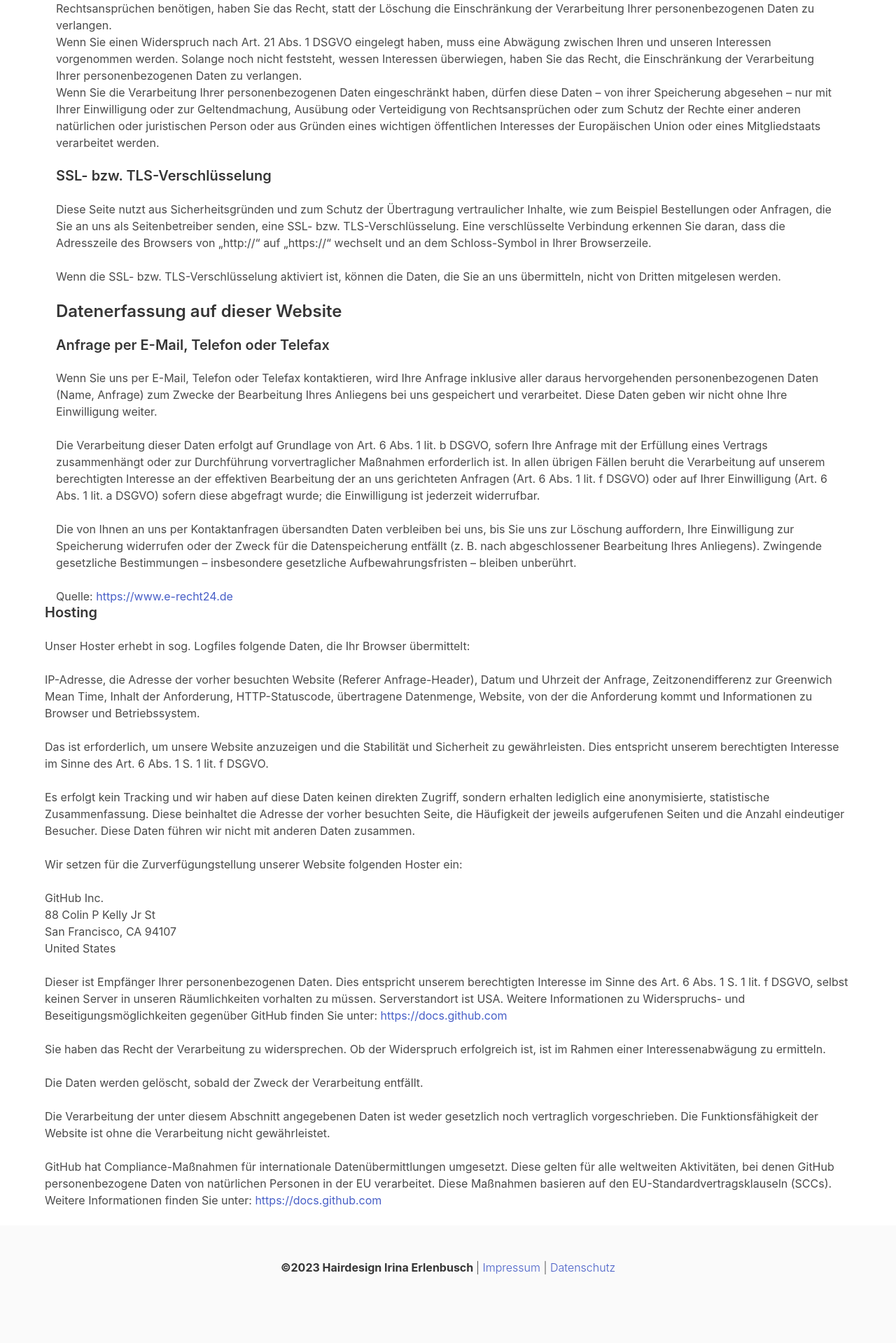
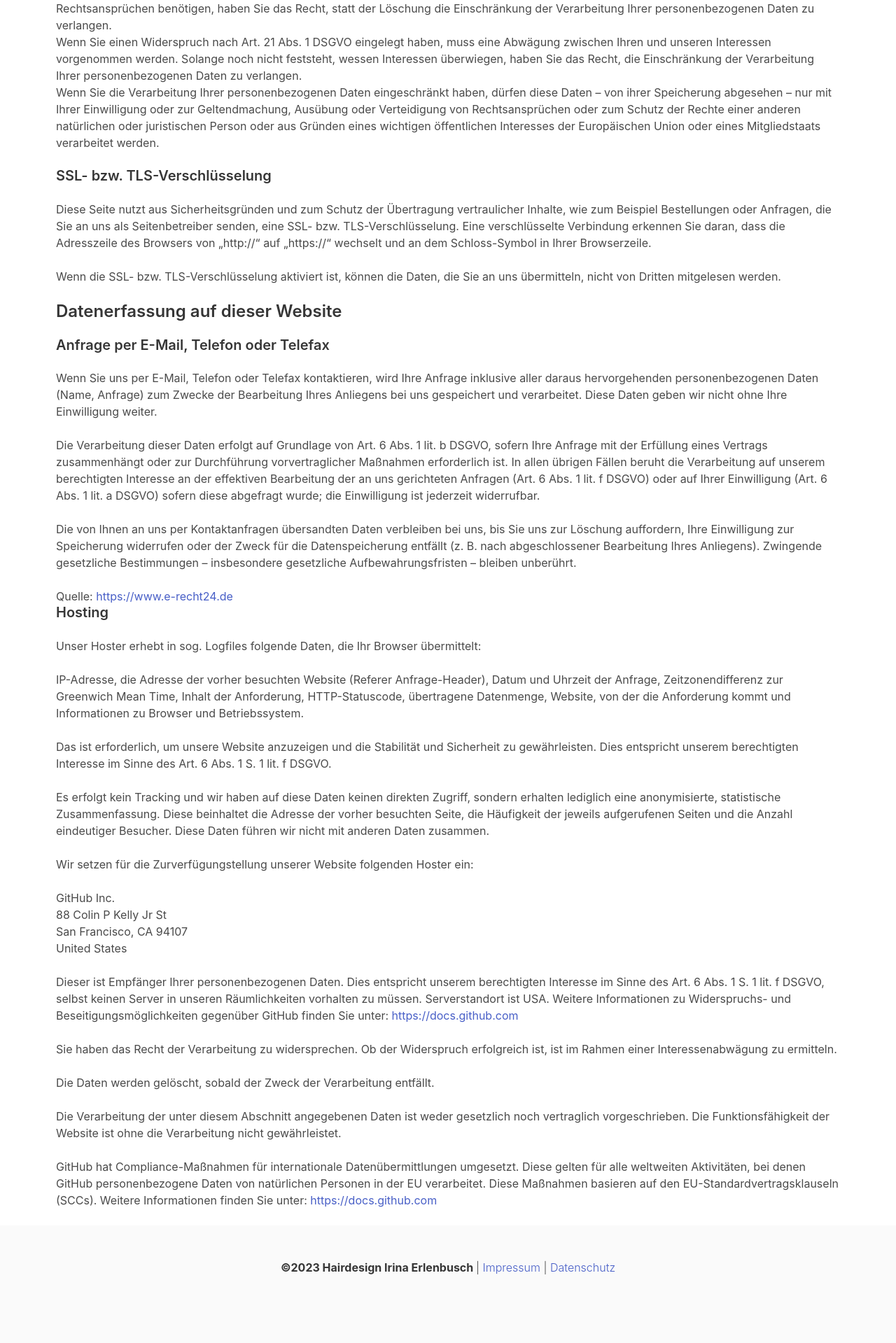
Before and after one commit to Anigerra/hairdesign-web, a Jekyll site: the page built from datenschutz.md, in a window 1280 px wide. Shown: the part 2344-4263 px from the top of the page at 70% size. Built offline with Jekyll 4.4.1, drawn with Linux system fonts in a browser that asks for light colours; nearby versions of some CDN libraries.

Commit message:
padd Hosting

```diff
--- a/datenschutz.md
+++ b/datenschutz.md
@@ -76,7 +76,7 @@ title: Datenschutz&shy;erkl&auml;rung
 <p class="block">Quelle: <a href="https://www.e-recht24.de">https://www.e-recht24.de</a></p>
 </div>
 
-<div class="">
+<div class="px-4">
   <h1 class="title is-5"> Hosting</h1>
 
   <p class="block">
```
